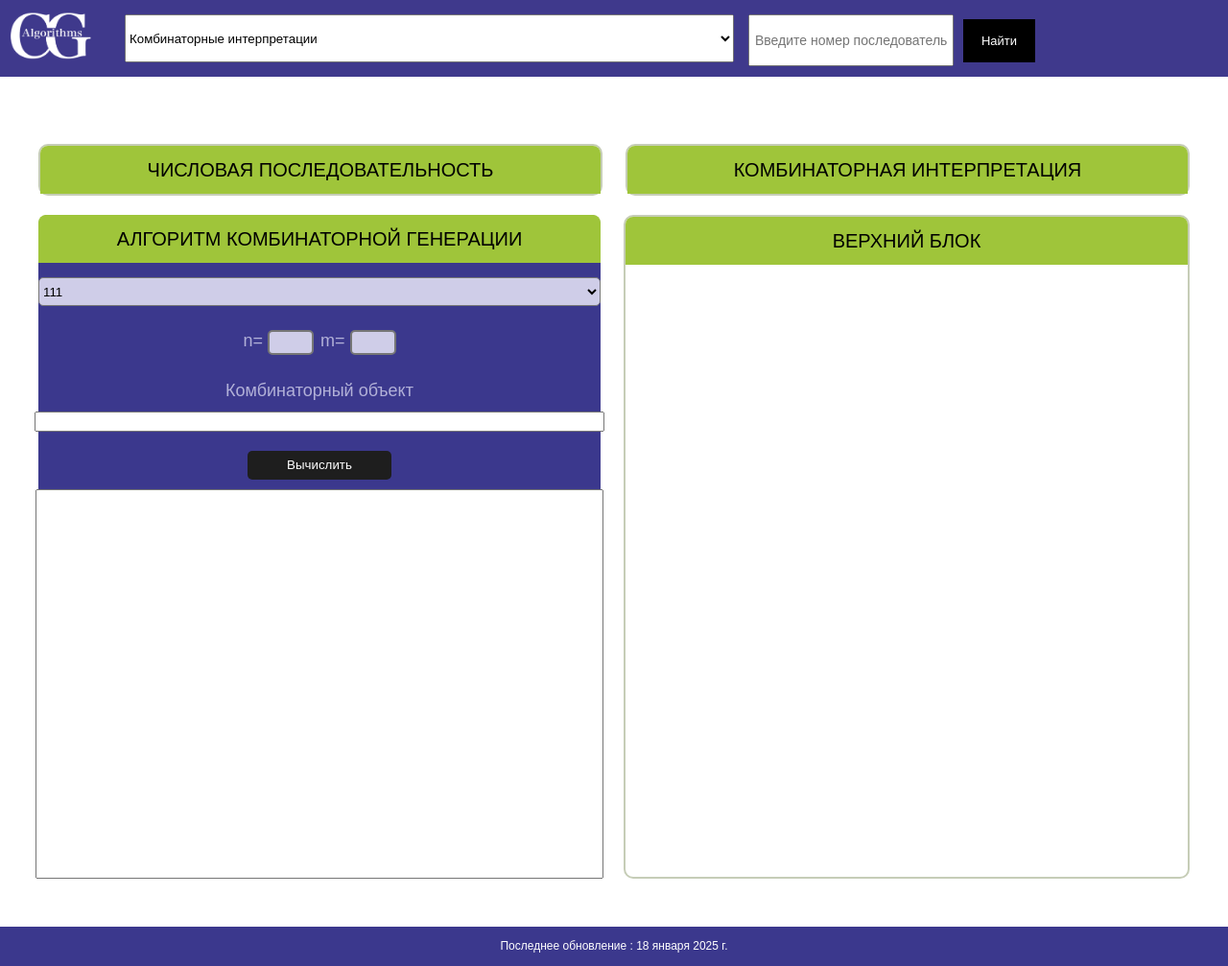
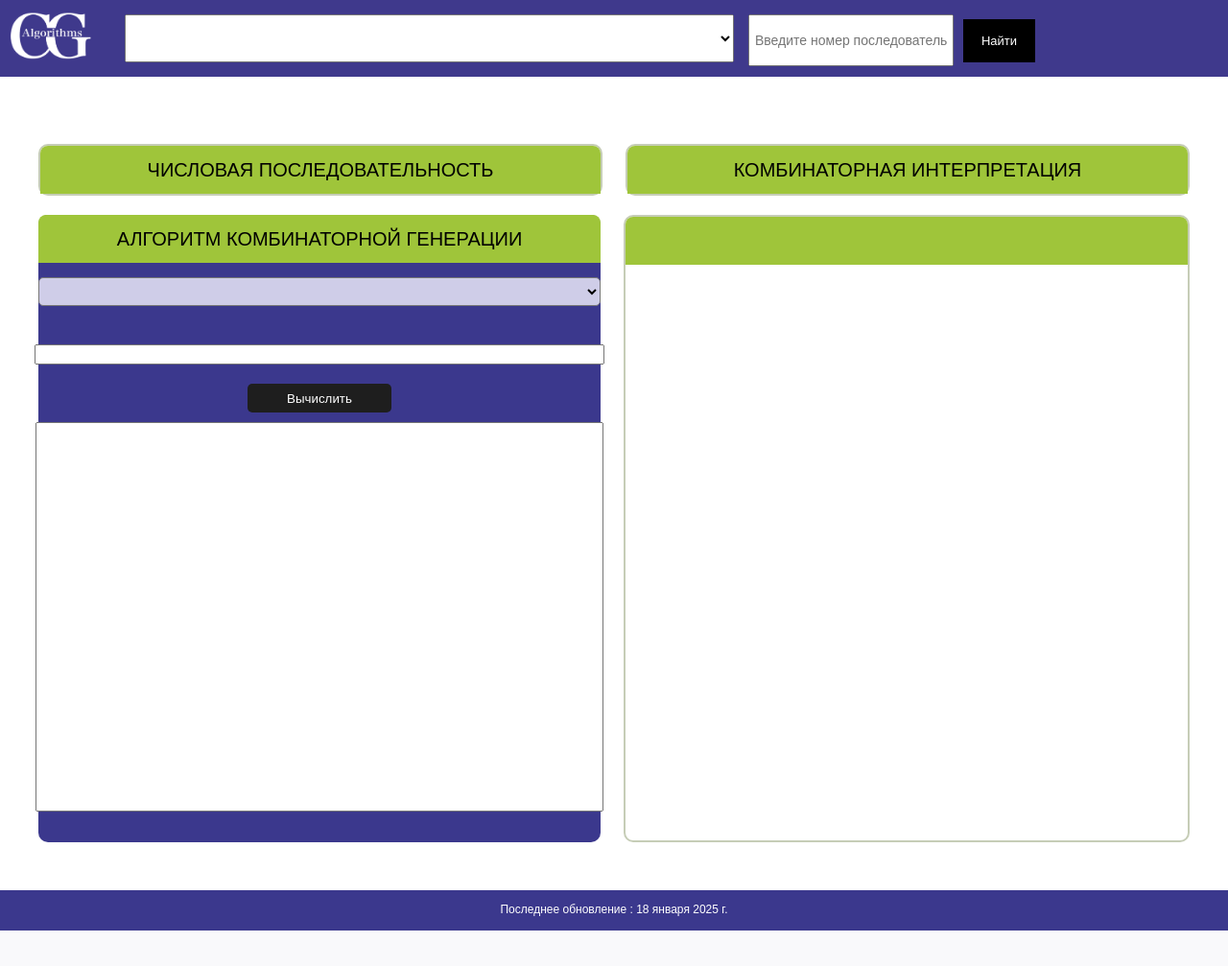
Before and after one commit to Hobbit091/GPO_MAIN, a Django app: page /main in a window 1280 px wide. Shown: the whole page at 96% size. After the commit the page ends 970 px from the top, so only its background shows below. Run offline with Django 5.2, Linux system fonts and the light colour scheme; data that the repository does not hold is empty; some libraries are stand-ins or nearby versions.

Commit message:
почистил рыбу, убрал ошибку с матджаксом

```diff
--- a/backend/backend/static/scripts/main.js
+++ b/backend/backend/static/scripts/main.js
@@ -171,9 +171,10 @@ async function loadAlgorithmDetails() {
               <div class="func-block__right-name">${algData[0].field_name}</div>
               <div class="func-block__right-desc">${algData[0].field_description}</div>
           `;
-          await MathJax.typesetPromise([infoWrapper]);
+
           paramsWrapper.innerHTML = '';
           funcWrapper.innerHTML = '';
+          await MathJax.typesetPromise([infoWrapper]);
 
           const params = algData[0].parameters_name.split(',').map(param => param.trim());
           params.forEach(param => {
--- a/backend/backend/static/templates/main.html
+++ b/backend/backend/static/templates/main.html
@@ -37,8 +37,7 @@
 
       <div class="main__header-selector">
         <select class="main__header-select" id="type">
-          <option>Комбинаторные интерпретации</option>
-          <option>Другой вариант</option>
+          <option></option>
         </select>
       </div>
 
@@ -72,21 +71,12 @@
       <div class="func-block__left-choose">
         <div class="func-block__left-text ">Алгоритм комбинаторной генерации</div>
         <select class="func-block__left-select">
-          <option>111</option>
+          <option></option>
         </select>
       </div>
 
       <div class="func-block__left-functional">
         <div class="func-block__left-param">
-          <div> N=
-            <input type="text" class="func-block__left-param-input">
-          </div>
-          <div> M=
-            <input type="text" class="func-block__left-param-input">
-          </div>
-        </div>
-        <div class="func-block__left-object">
-          Комбинаторный объект
         </div>
         <input type="text" class="func-block__left-param-input1 func-block__left-param-input--wd500">
       </div>
@@ -101,7 +91,7 @@
     </div>
 
     <div class="func-block__right">
-      <div class="func-block__right-name">Верхний блок</div>
+      <div class="func-block__right-name"></div>
       <div class="func-block__right-desc" contenteditable></div>
     </div>
   </div>
```
